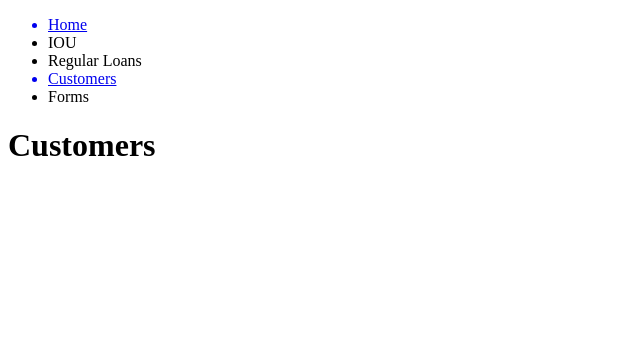
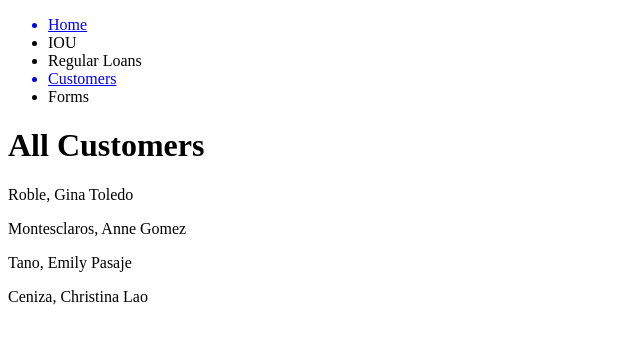
Before and after one commit to claudette-cabahug/vive-slams, a React app: page /customers in a window 1280 px wide. Shown: the top 342 px of the page, without its empty margins (0-640 px from the left). Built offline with nearby package versions, Linux system fonts and the light colour scheme; the HTML template or start-up script is replaced by a standard one.

Commit message:
map the customers and pass props to child component CustomerCard

```diff
--- a/src/client/components/Customers.jsx
+++ b/src/client/components/Customers.jsx
@@ -1,10 +1,19 @@
 import React, { Component } from 'react'
+
+import customers from '../../data/customers'
+
+import CustomerCard from './CustomerCard'
 
 export default class Customers extends Component {
   render() {
     return (
       <div>
-        <h1>Customers</h1>
+        <h1>All Customers</h1>
+        <div>
+          {customers.map(customer => {
+            return <CustomerCard key={customer.id} customer={customer} />
+          })}
+        </div>
       </div>
     )
   }
```
